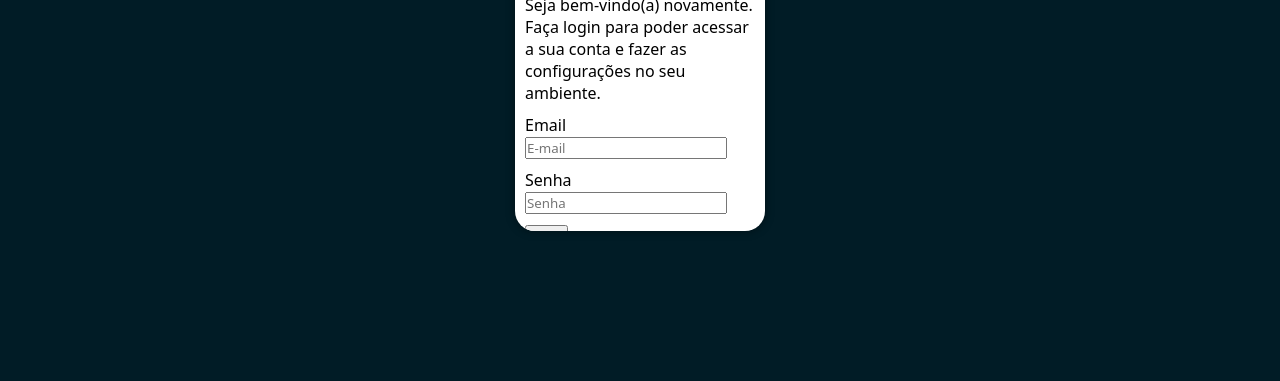
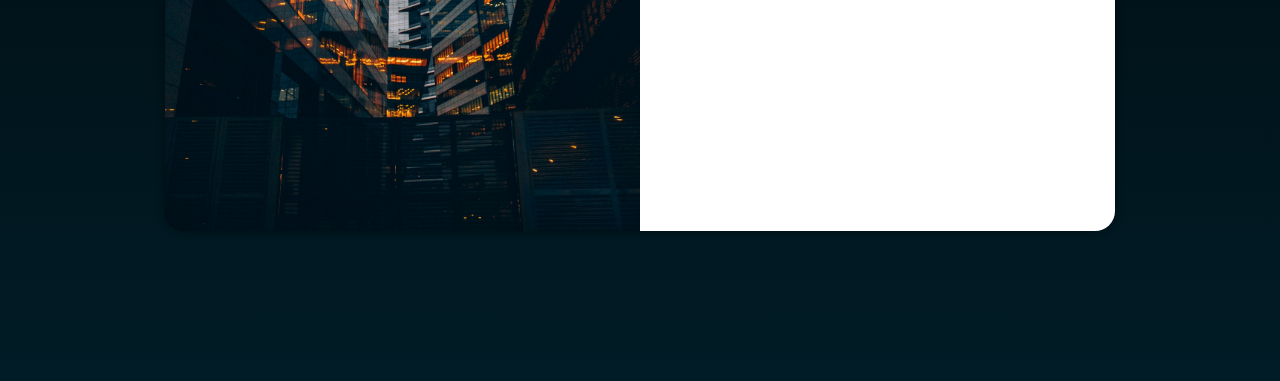
Before and after one commit to brunogranemann/projeto-login, a plain HTML site: page index.html in a window 1280 px wide. Shown: the part 419-800 px from the top of the page. Drawn offline with Linux system fonts and the light colour scheme.

Commit message:
Aplicação de media queries

```diff
--- /dev/null
+++ b/estilos/media-queries.css
@@ -0,0 +1,45 @@
+@charset "UTF-8";
+
+@media screen and (min-width: 768px) and (max-width: 992px) {
+
+    body {
+        background-image: linear-gradient(to bottom, #00090D, #011C26);
+    }
+
+    #login {
+        width: 90vw;
+    }
+
+    #imagem {
+        float: left;
+        height: 100%;
+        width: 30%;
+    }
+
+    #formulario {
+        float: right;
+        width: 70%;
+    }
+}
+
+@media screen and (min-width: 992px) {
+
+    body {
+        background-image: linear-gradient(to bottom, #00090D, #011C26);
+    }
+
+    #login {
+        width: 950px;
+    }
+
+    #imagem {
+        float: left;
+        height: 100%;
+        width: 50%;
+    }
+
+    #formulario {
+        float: right;
+        width: 50%;
+    }
+}
--- a/estilos/style.css
+++ b/estilos/style.css
@@ -28,7 +28,7 @@ main {
 }
 
 #login {
-    background-color: white;
+    background-color: #011C26;
     height: 500px;
     width: 250px;
     border-radius: 20px;
@@ -39,17 +39,22 @@ main {
     top: 50%;
     transform: translate(-50%, -50%);
     overflow: hidden;
+
+    transition: width .3s, height .3s;
+    transition-timing-function: ease;
 }
 
 #imagem {
+    display: block;
     background: black url(../imagens/predio.jpg) center bottom no-repeat;
     background-size: cover;
     height: 200px;
-    display: block;
 }
 
 #formulario {
     display: block;
+    background-color: white;
+    height: 100vh;
     padding: 10px;
 }
 
@@ -61,7 +66,3 @@ h1 {
 p {
     margin-bottom: 10px;
 }
-
-form p {
-
-}
--- a/index.html
+++ b/index.html
@@ -6,6 +6,7 @@
     <meta name="viewport" content="width=device-width, initial-scale=1.0">
     <title>Login</title>
     <link rel="stylesheet" href="estilos/style.css">
+    <link rel="stylesheet" href="estilos/media-queries.css">
 </head>
 <body>
     <main>
@@ -17,18 +18,7 @@
                 <h1>Login</h1>
                 <p>Seja bem-vindo(a) novamente. Faça login para poder acessar a sua conta e fazer as configurações no seu ambiente.</p>
                 <form action="login.php" method="POST">
-                    <p>
-                        <label for="iemail">Email</label>
-                        <input type="email" name="email" id="iemail" required placeholder="E-mail" autocomplete="username">
-                    </p>
-                    <p>
-                        <label for="isen">Senha</label>
-                        <input type="password" name="sen" id="isen" required placeholder="Senha" autocomplete="current-password">
-                    </p>
-                    <p>
-                        <input type="submit" value="Entrar"><br>
-                        <button>Esqueci a senha</button>
-                    </p>
+
                 </form>
             </div>
         </section>
```
